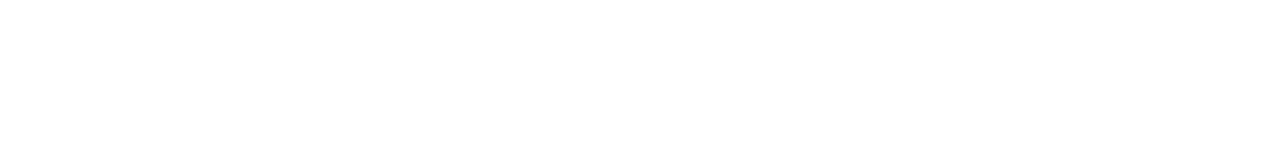
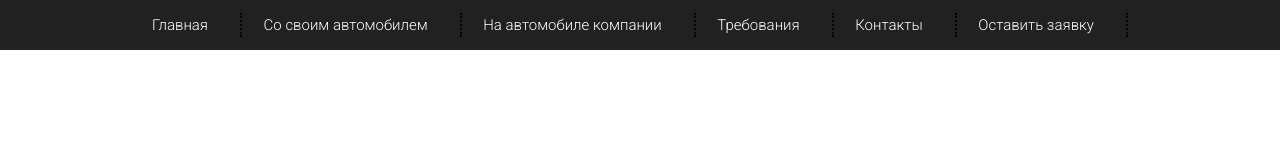
Before and after one commit to evilevgeniys/landing_uber_site, a plain HTML site: page src/index.html in a window 1280 px wide. Drawn offline with Linux system fonts and the light colour scheme.

Commit message:
added navbar panel

```diff
--- a/src/css/style.css
+++ b/src/css/style.css
@@ -0,0 +1,30 @@
+* {
+    font-family: 'Roboto', sans-serif;
+}
+
+header {
+    height: 50px;
+    background: #212121;
+}
+
+.menu {
+    display: flex;
+    justify-content: space-between;
+    padding: 13px 70px;
+    margin: 0;
+    list-style: none;
+}
+
+.menu .menu_link {
+font-weight: 300;
+font-size: 15px;
+color: #FFFFFF;
+text-decoration: none;
+}
+
+.menu .menu_item {
+
+border-right: 2px dotted #000000;
+padding-right: 32px;
+
+}
--- a/src/index.html
+++ b/src/index.html
@@ -4,12 +4,28 @@
     <meta charset="UTF-8">
     <meta http-equiv="X-UA-Compatible" content="IE=edge">
     <meta name="viewport" content="width=device-width, initial-scale=1.0">
+    <link rel="preconnect" href="https://fonts.googleapis.com">
+    <link rel="preconnect" href="https://fonts.gstatic.com" crossorigin>
+    <link href="https://fonts.googleapis.com/css2?family=Roboto:wght@100;300;400&display=swap" rel="stylesheet">
     <link rel="stylesheet" href="css/bootstrap-reboot.min.css">
     <link rel="stylesheet" href="css/bootstrap-grid.min.css">
     <link rel="stylesheet" href="css/style.css">
     <title>Uber</title>
 </head>
 <body>
-
+    <header>
+        <div class="container">
+            <nav>
+                <ul class="menu">
+                    <li class="menu_item"><a href="#" class="menu_link">Главная</a></li>
+                    <li class="menu_item"><a href="#" class="menu_link">Со своим автомобилем</a></li>
+                    <li class="menu_item"><a href="#" class="menu_link">На автомобиле компании </a></li>
+                    <li class="menu_item"><a href="#" class="menu_link">Требования</a></li>
+                    <li class="menu_item"><a href="#" class="menu_link">Контакты</a></li>
+                    <li class="menu_item"><a href="#" class="menu_link">Оставить заявку</a></li>
+                </ul>
+            </nav>
+        </div>
+    </header>
 </body>
 </html>
```
Also changed, not shown: src/fonts/readme.txt (deleted), src/img/bg/header_bg.png (renamed from src/img/bg/uber_bg.png), src/img/readme.txt (deleted), src/img/Карточка 6.png (deleted).
